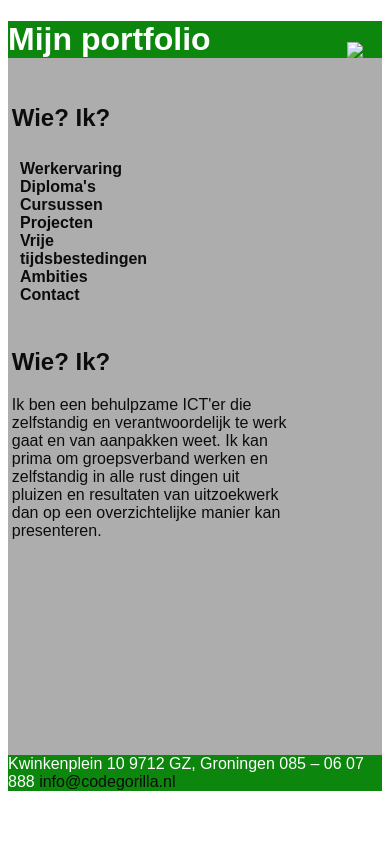
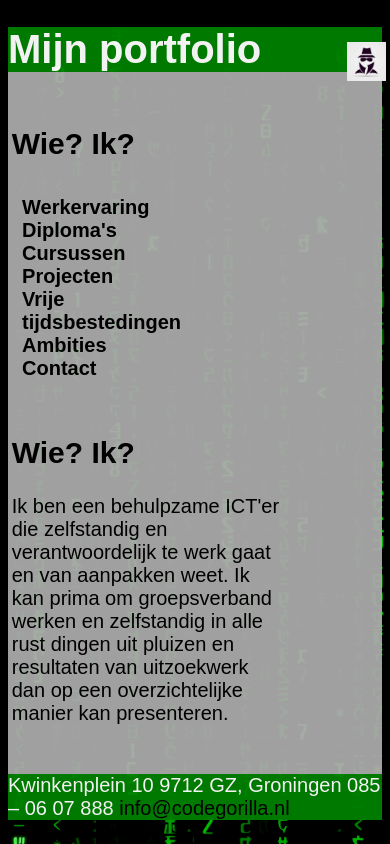
Before and after one commit to Onra77/Opdracht-week-1, a plain HTML site: page index.html in a window 390 px wide. Drawn offline with Linux system fonts and the light colour scheme.

Commit message:
Improved and with images this time.

```diff
--- a/index.html
+++ b/index.html
@@ -10,7 +10,7 @@
 
 <body>
     <div id="container">
-            <a href="data/CV.pdf"><IMG STYLE="position:absolute; TOP:5%; RIGHT:1%; WIDTH:10%" src='img/Incognito.jpg' /></a>
+            <a href="data/CV.pdf"><IMG STYLE="position:absolute; TOP:5%; RIGHT:1%; WIDTH:10%" src='Incognito.jpg' /></a>
 
               <div id="header">
                 <h1>Mijn portfolio</h1>
--- a/style.css
+++ b/style.css
@@ -1,6 +1,6 @@
 body{
     font-family: oswald, helvatica, ariel, sans-serif;
-    background-image: url("img/matrix.png");
+    background-image: url("matrix.png");
 }
 
 div a {
@@ -23,7 +23,7 @@ li:hover{
 #container {
     background-color: darkgray;
     opacity: .95;
-    background-image: url("img/fixit.png");
+    background-image: url("fixit.png");
     background-repeat: no-repeat;
     background-position: left bottom;
     background-size: 20%;
@@ -80,3 +80,10 @@ li:hover{
 * {
     box-sizing: border-box;
 }
+
+@media only screen and (max-width: 800px) {
+    #container {
+        background-image: none;
+        font-size: 20px;
+    }
+}
```
Also changed, not shown: Incognito.jpg (added), fixit.png (added), matrix.png (added).
